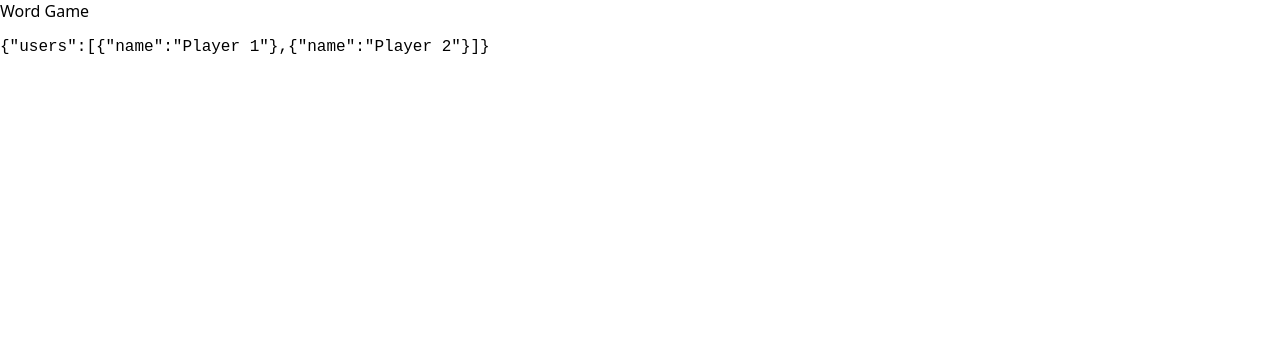
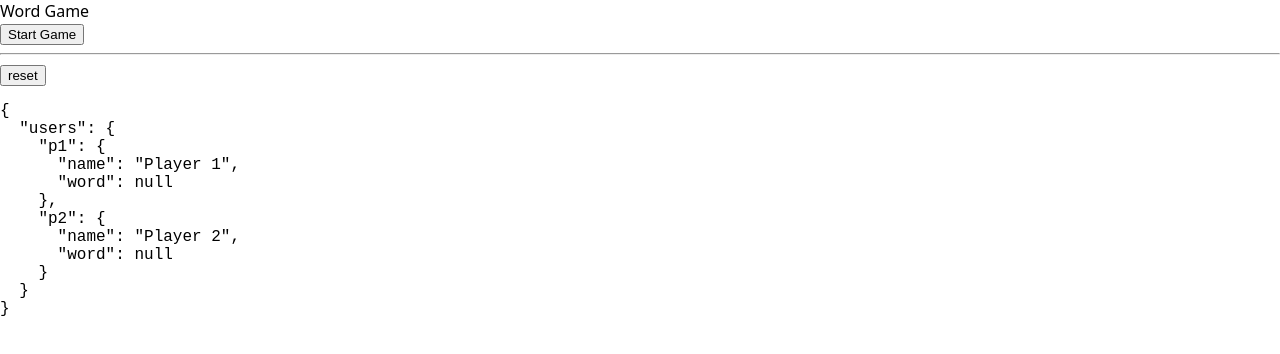
Before and after one commit to tylerschloesser/upgraded-giggle, a React app: page / in a window 1280 px wide. Shown: the top 354 px of the page. Built offline with nearby package versions, Linux system fonts and the light colour scheme.

Commit message:
game logic

```diff
--- a/package.json
+++ b/package.json
@@ -25,6 +25,7 @@
     "sass": "^1.66.1",
     "sass-loader": "^13.3.2",
     "style-loader": "^3.3.3",
+    "tiny-invariant": "^1.3.1",
     "ts-loader": "^9.4.4",
     "ts-node": "^10.9.1",
     "typescript": "^5.2.2",
--- a/src/index.tsx
+++ b/src/index.tsx
@@ -1,14 +1,28 @@
-import React, { useContext, useState } from 'react'
-import { RouterProvider, createBrowserRouter } from 'react-router-dom'
+import React, { useContext, useEffect, useState } from 'react'
 import { createRoot } from 'react-dom/client'
+import {
+  RouterProvider,
+  createBrowserRouter,
+  useNavigate,
+  useParams,
+} from 'react-router-dom'
+import invariant from 'tiny-invariant'
 import './index.scss'
 
 interface User {
   name: string
+  word: string | null
+}
+
+type UserId = 'p1' | 'p2'
+
+interface AppState {
+  users: Record<UserId, User>
 }
 
 interface AppContext {
-  users: User[]
+  setWord(userId: UserId, word: string): void
+  state: AppState
 }
 
 const AppContext = React.createContext<AppContext>(null!)
@@ -18,22 +32,128 @@ const router = createBrowserRouter([
     path: '/',
     element: <Home />,
   },
+  {
+    path: '/choose-word/:userId',
+    element: <ChooseWord />,
+  },
+  {
+    path: '/guess/:userId',
+    element: <Guess />,
+  },
 ])
 
+function useUserId(): { active: UserId; opponent: UserId } {
+  const params = useParams<{ userId: UserId }>()
+  invariant(params.userId === 'p1' || params.userId === 'p2')
+  const opponent = params.userId === 'p1' ? 'p2' : 'p1'
+  return { active: params.userId, opponent }
+}
+
+function ChooseWord() {
+  const context = useContext(AppContext)
+  const userId = useUserId()
+  const [value, setValue] = useState('')
+
+  const navigate = useNavigate()
+
+  const onChange: React.ChangeEventHandler<HTMLInputElement> = (event) => {
+    setValue(event.target.value)
+  }
+
+  const valid = value.length > 0
+
+  const onChoose = () => {
+    if (!valid) return
+
+    context.setWord(userId.active, value)
+
+    if (context.state.users[userId.opponent].word === null) {
+      navigate(`/choose-word/${userId.opponent}`)
+    } else {
+      navigate('/guess/p1')
+    }
+  }
+
+  return (
+    <>
+      <input value={value} onChange={onChange} />
+      <button disabled={!valid} onPointerUp={onChoose}>
+        Choose
+      </button>
+    </>
+  )
+}
+
+function Guess() {
+  return <>TODO</>
+}
+
 function Home() {
-  const context = useContext(AppContext)
-  return <pre>{JSON.stringify(context)}</pre>
+  const navigate = useNavigate()
+  return (
+    <button
+      onPointerUp={() => {
+        navigate('/choose-word/p1')
+      }}
+    >
+      Start Game
+    </button>
+  )
+}
+
+function loadState(): AppState {
+  const saved = localStorage.getItem('state')
+  if (saved) {
+    return JSON.parse(saved)
+  }
+  return {
+    users: {
+      p1: {
+        name: 'Player 1',
+        word: null,
+      },
+      p2: {
+        name: 'Player 2',
+        word: null,
+      },
+    },
+  }
+}
+
+function saveState(state: AppState): void {
+  localStorage.setItem('state', JSON.stringify(state))
 }
 
 function App() {
-  const [context] = useState<AppContext>({
-    users: [{ name: 'Player 1' }, { name: 'Player 2' }],
-  })
+  const [state, setState] = useState<AppState>(loadState())
+  function setWord(userId: UserId, word: string): void {
+    setState((prev) => {
+      prev.users[userId].word = word
+      return { ...prev }
+    })
+  }
+
+  useEffect(() => {
+    saveState(state)
+  }, [state])
+
+  const reset = () => {
+    localStorage.removeItem('state')
+    setState(loadState())
+  }
 
   return (
-    <AppContext.Provider value={context}>
+    <AppContext.Provider
+      value={{
+        state,
+        setWord,
+      }}
+    >
       <h1>Word Game</h1>
       <RouterProvider router={router} />
+      <hr />
+      <button onPointerUp={reset}>reset</button>
+      <pre>{JSON.stringify(state, null, 2)}</pre>
     </AppContext.Provider>
   )
 }
```
Also changed, not shown: 1 other file (tests, documents, lock files or other folders).
